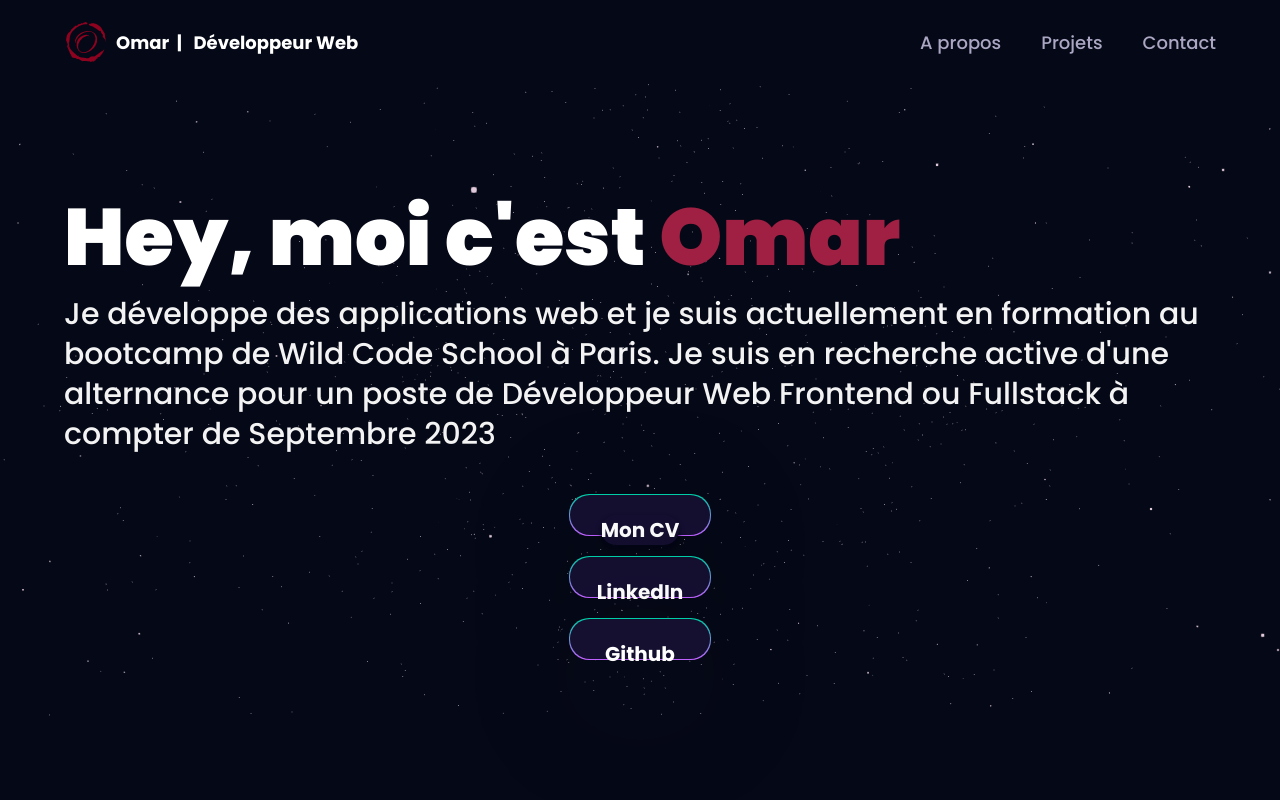
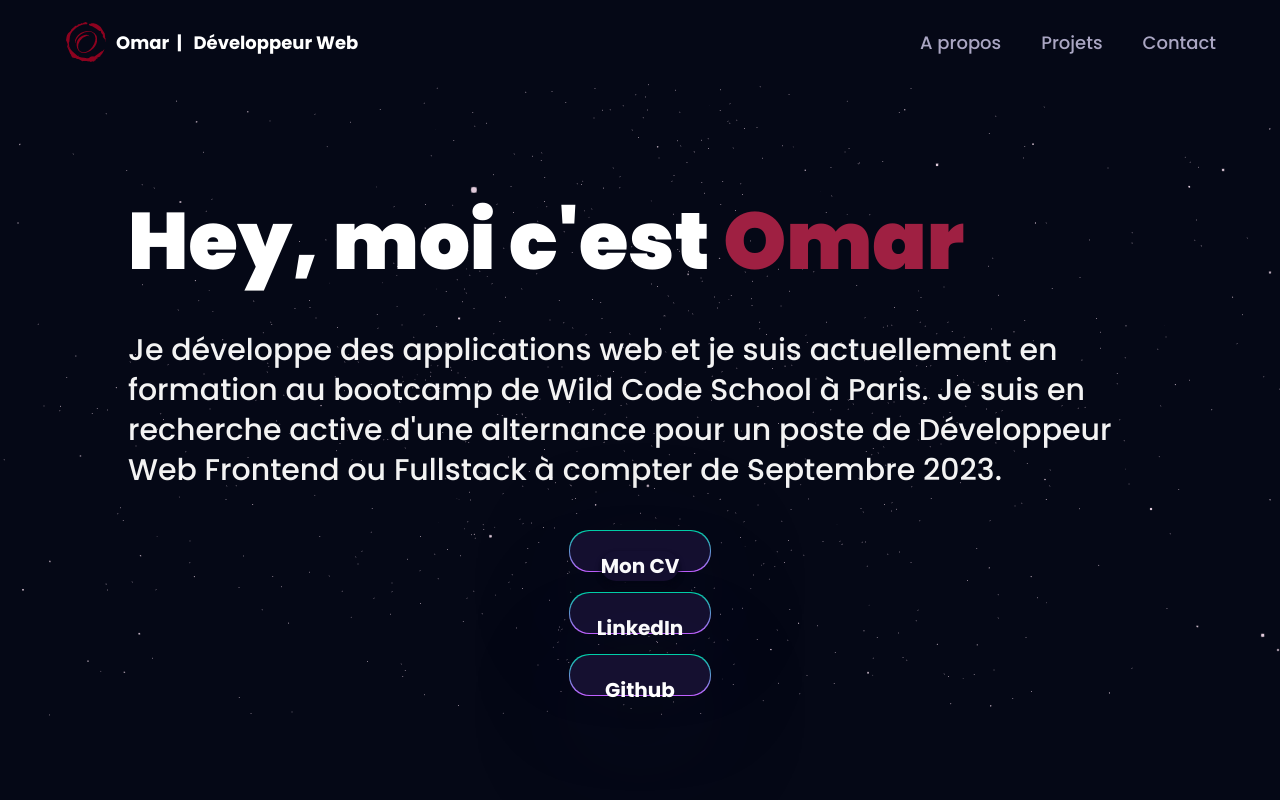
Before and after one commit to Omcci/3DPortfolio, a React (Vite) app: page / in a window 1280 px wide. Shown: the top 800 px of the page. Built offline with nearby package versions, Linux system fonts and the light colour scheme.

Commit message:
Added parallax on Hero section

```diff
--- a/package.json
+++ b/package.json
@@ -16,6 +16,7 @@
     "maath": "^0.5.3",
     "react": "^18.2.0",
     "react-dom": "^18.2.0",
+    "react-parallax": "^3.5.1",
     "react-parallax-tilt": "^1.7.139",
     "react-router-dom": "^6.11.1",
     "react-vertical-timeline-component": "^3.6.0"
--- a/src/components/Contact.jsx
+++ b/src/components/Contact.jsx
@@ -65,11 +65,11 @@ const Contact = () => {
   };
 
   return (
-    <div className="xl:mt-12 xl:flex-row flex gap-10 overflow-hidden">
+    <div className="xl:mt-12 xl:flex-row flex  gap-10 overflow-hidden">
       {/* flex-col-reverse */}
       <motion.div
         variants={slideIn("left", "tween", 0.2, 1)}
-        className="flex-[3] bg-black-100 p-8 rounded-2xl"
+        className="  bg-black-100 p-8 rounded-2xl"
       >
         <p className={styles.sectionSubText}>Discutons</p>
         <h3 className={styles.sectionHeadText}>Contact.</h3>
@@ -125,14 +125,14 @@ const Contact = () => {
         </form> */}
       </motion.div>
 
-      <motion.div
+      {/* <motion.div
         variants={slideIn("right", "tween", 0.2, 1)}
         className="xl:flex-1 xl:h-auto md:h-[550px] h-[350px]"
-      >
+      > */}
         {/* <Canvas>
           <EarthCanvas />
         </Canvas> */}
-      </motion.div>
+      {/* </motion.div> */}
     </div>
   );
 };
--- a/src/components/Hero.jsx
+++ b/src/components/Hero.jsx
@@ -1,11 +1,37 @@
-import { motion } from "framer-motion";
+import { motion, useScroll } from "framer-motion";
 import { styles } from "../styles";
 import { fadeIn, slideIn } from "../utils/motion";
 import lkdn from "../assets/lkdn.png";
 import { Link } from "react-router-dom";
+import { useEffect } from "react";
 // import { ComputersCanvas } from "./canvas";
 
 const Hero = () => {
+
+  const { scrollY } = useScroll();
+
+  useEffect(() => {
+    const handleScroll = () => {
+      const scrollTop = scrollY.get();
+      const parallaxElements = document.querySelectorAll(".parallax");
+
+      parallaxElements.forEach(element => {
+        const speed = parseFloat(element.getAttribute("data-speed"));
+        const translateY = -scrollTop * speed;
+        element.style.transform = `translate3d(0, ${translateY}px, 0)`;
+      });
+    };
+
+    handleScroll(); // Update on initial render
+
+    const unsubscribeScroll = scrollY.onChange(handleScroll);
+
+    return () => {
+      unsubscribeScroll();
+    };
+  }, [scrollY]);
+
+
   return (
     <section className="relative flex flex-col justify-center items-center w-full h-screen mx-auto">
       <div
@@ -16,13 +42,12 @@ const Hero = () => {
           <div className="w-1 sm:h-80 h-40 red-gradient" />
         </div> */}
 
-        <div>
+        {/* <div>
           <h1 className={`${styles.heroHeadText} text-white`}>
             Hey, moi c'est <span className="text-[#9F2042]"> Omar </span>
           </h1>
           <p className={`${styles.heroSubText} mt-2 text-white-100`}>
             Je développe des applications web et je suis actuellement{" "}
-            {/* <br className="sm:block hidden" /> */}
             en formation au bootcamp de Wild Code School à Paris. Je suis en
             recherche active d'une alternance pour un poste de Développeur Web
             Frontend ou Fullstack à compter de Septembre 2023
@@ -30,11 +55,28 @@ const Hero = () => {
           <div className="flex mt-10 justify-center items-center">
             <div className=""></div>
           </div>
+        </div> */}
+        <div className={`${styles.paddingX} mt-10 inset-0 top-[120px] max-w-7xl mx-auto flex flex-row items-start gap-5`}>
+        {/* <div className="w-5 h-5 rounded-full bg-[#9F2042] parallax" data-speed="0.3" />
+        <div className="w-1 sm:h-80 h-40 red-gradient parallax" data-speed="0.5" /> */}
+
+        <div>
+          <h1 className={`${styles.heroHeadText} text-white parallax mb-10`} data-speed="0.2">
+            Hey, moi c'est <span className="text-[#9F2042]">Omar</span>
+          </h1>
+          <p className={`${styles.heroSubText} mt-2 text-white-100 parallax`} data-speed="0.4">
+            Je développe des applications web et je suis actuellement en formation au bootcamp de Wild Code School à Paris. Je suis en recherche active d'une alternance pour un poste de Développeur Web Frontend ou Fullstack à compter de Septembre 2023.
+          </p>
+          <div className="flex mt-10 justify-center items-center">
+            <div className=""></div>
+          </div>
+        </div>
       </div>
       </div>
       <motion.div
         variants={slideIn("right", "tween", 0.2, 1)}
-        className="green-pink-gradient p-[1px] rounded-[20px] shadow-card"
+        className="green-pink-gradient p-[1px] rounded-[20px] shadow-card parallax"
+        data-speed="0.6"
       >
         <div
           options={{
@@ -42,9 +84,10 @@ const Hero = () => {
             scale: 1,
             speed: 450,
           }}
-          className="bg-tertiary rounded-[20px] py-5 h-[40px] w-[140px] flex justify-evenly items-center flex-col"
+          className="bg-tertiary rounded-[20px] py-5 h-[40px] w-[140px] flex justify-evenly items-center flex-col "
+
         >
-          <h3 className="text-white text-[20px] font-bold text-center">
+          <h3 className="text-white text-[20px] font-bold text-center" >
             <Link to="/dashboard">
               <button
                 type="submit"
@@ -56,7 +99,7 @@ const Hero = () => {
           </h3>
         </div>
       </motion.div>
-      <div className="green-pink-gradient mt-5 p-[1px] rounded-[20px] shadow-card">
+      <div className="green-pink-gradient mt-5 p-[1px] rounded-[20px] shadow-card parallax" data-speed="0.6">
         <div className="bg-tertiary  rounded-[20px] py-5 h-[40px] w-[140px] flex justify-evenly items-center flex-col">
           <h3 className="text-white text-[20px] font-bold text-center">
             <a
@@ -70,7 +113,7 @@ const Hero = () => {
           </h3>
         </div>
       </div>
-      <div className="green-pink-gradient mt-5 p-[1px] rounded-[20px] shadow-card">
+      <div className="green-pink-gradient mt-5 p-[1px] rounded-[20px] shadow-card parallax" data-speed="0.6">
         <div className="bg-tertiary  rounded-[20px] py-5 h-[40px] w-[140px] flex justify-evenly items-center flex-col">
           <h3 className="text-white text-[20px] font-bold text-center">
             <a
@@ -106,4 +149,5 @@ const Hero = () => {
   );
 };
 
+
 export default Hero;
```
Also changed, not shown: src/constants/index.js (+9 -9 lines), 1 other file (tests, documents, lock files or other folders). Lines whose indentation alone changed are shown as unchanged.
